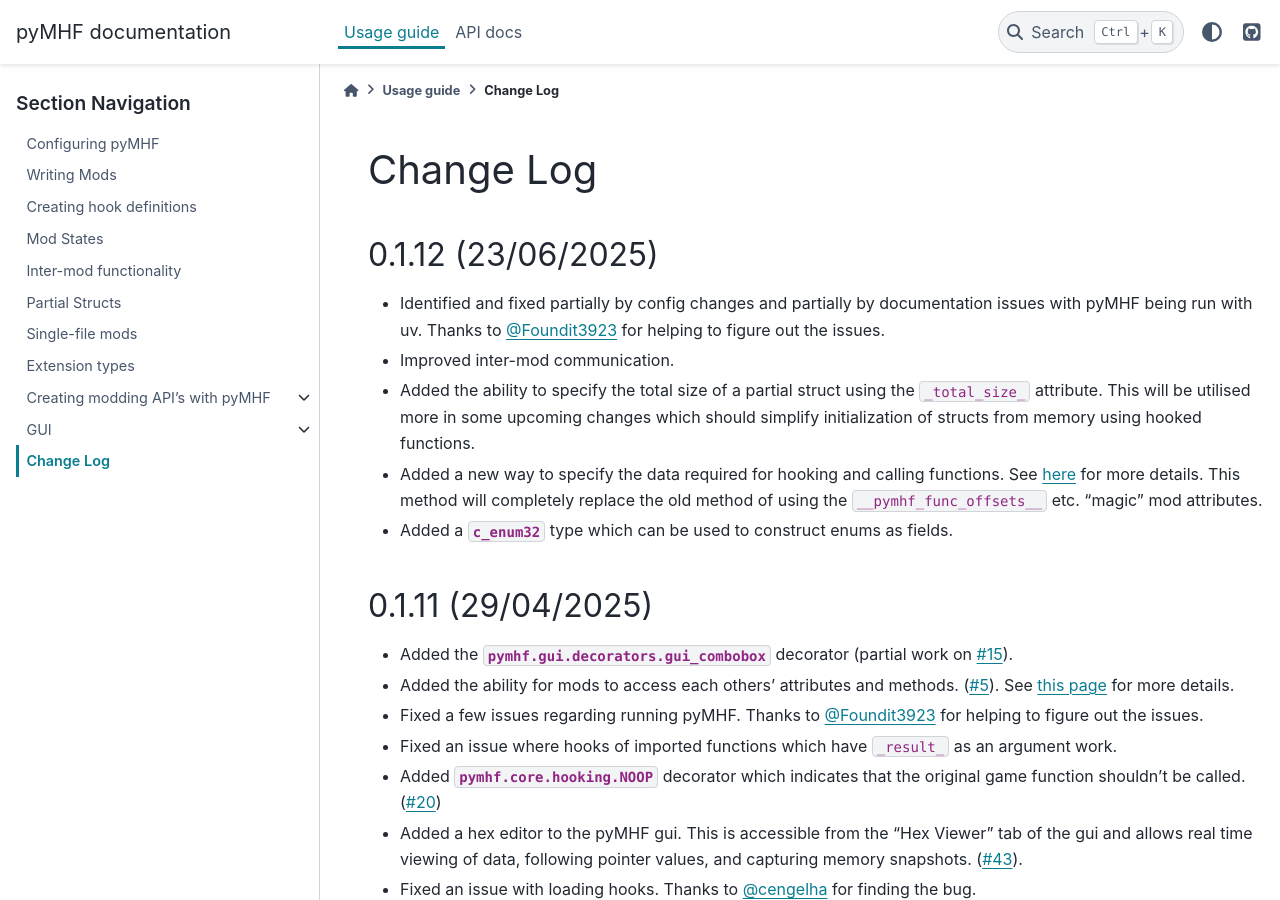
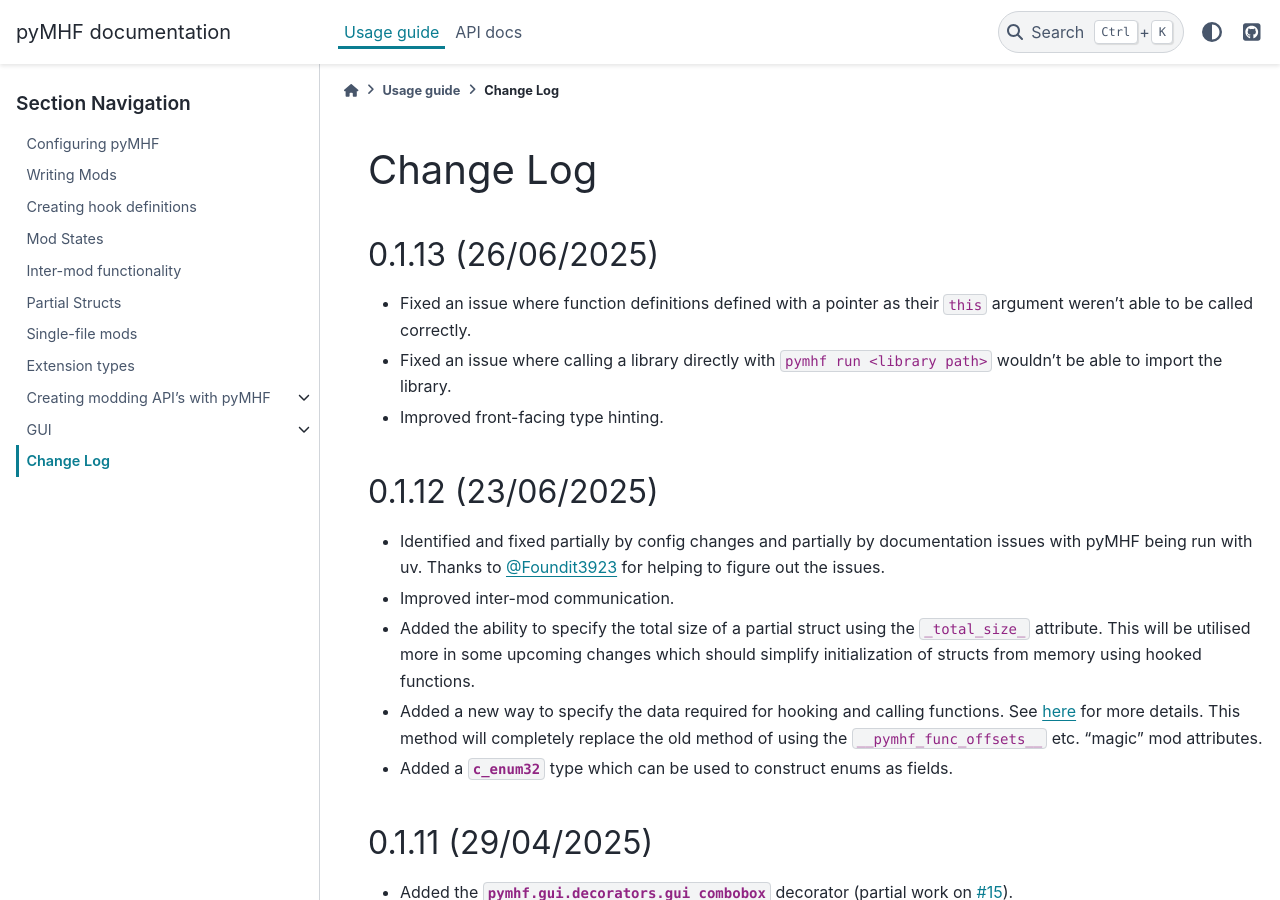
Before and after one commit to monkeyman192/pyMHF, a Sphinx documentation site: the page built from docs/docs/change_log.rst, in a window 1280 px wide and 900 px high. Built offline with Sphinx 7.4.7 and the PyData theme 0.15.4, drawn with Linux system fonts in a browser that asks for light colours; pages that are not in the unit, such as notebooks, are missing from menus.

Commit message:
Updated change log for version bump

```diff
--- a/docs/docs/change_log.rst
+++ b/docs/docs/change_log.rst
@@ -1,5 +1,12 @@
 Change Log
 ==========
+
+0.1.13 (26/06/2025)
+-------------------
+
+- Fixed an issue where function definitions defined with a pointer as their ``this`` argument weren't able to be called correctly.
+- Fixed an issue where calling a library directly with ``pymhf run <library path>`` wouldn't be able to import the library.
+- Improved front-facing type hinting.
 
 0.1.12 (23/06/2025)
 --------------------
--- a/docs/docs/extension_types.rst
+++ b/docs/docs/extension_types.rst
@@ -33,3 +33,5 @@
     class Test(ctypes.Structure):
         a: Annotated[c_enum32[States], 0x0]
         b: Annotated[ctypes.c_uint32, 0x10]
+
+In the above we have cretated an enum which is mapped to a ``ctypes.c_uint32`` variable. We can assign the value of ``a`` to an enum member after the struct has been instantiated with data, as well as being able to "see" the value of the int as an enum member instead.
```
Also changed, not shown: 1 other file.
